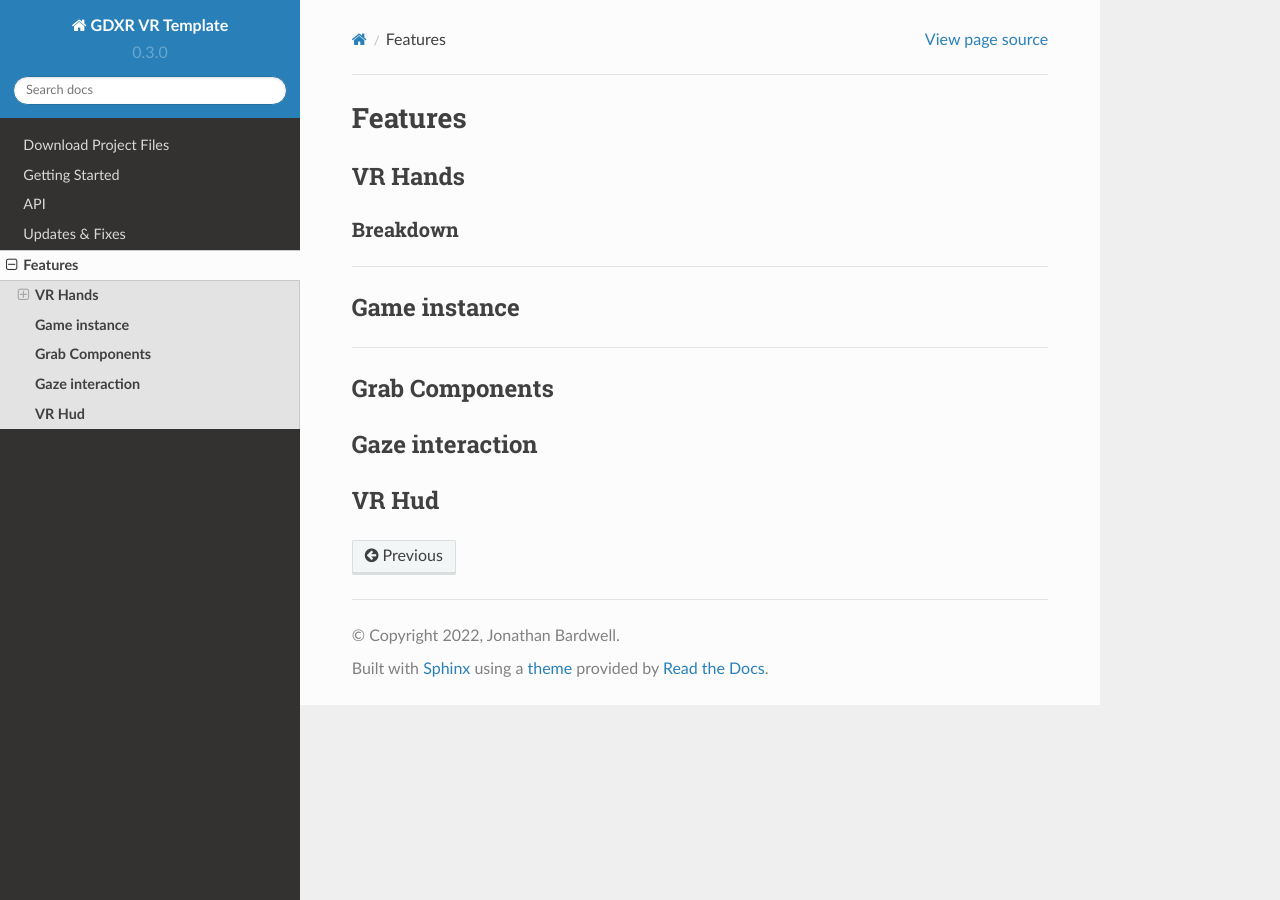
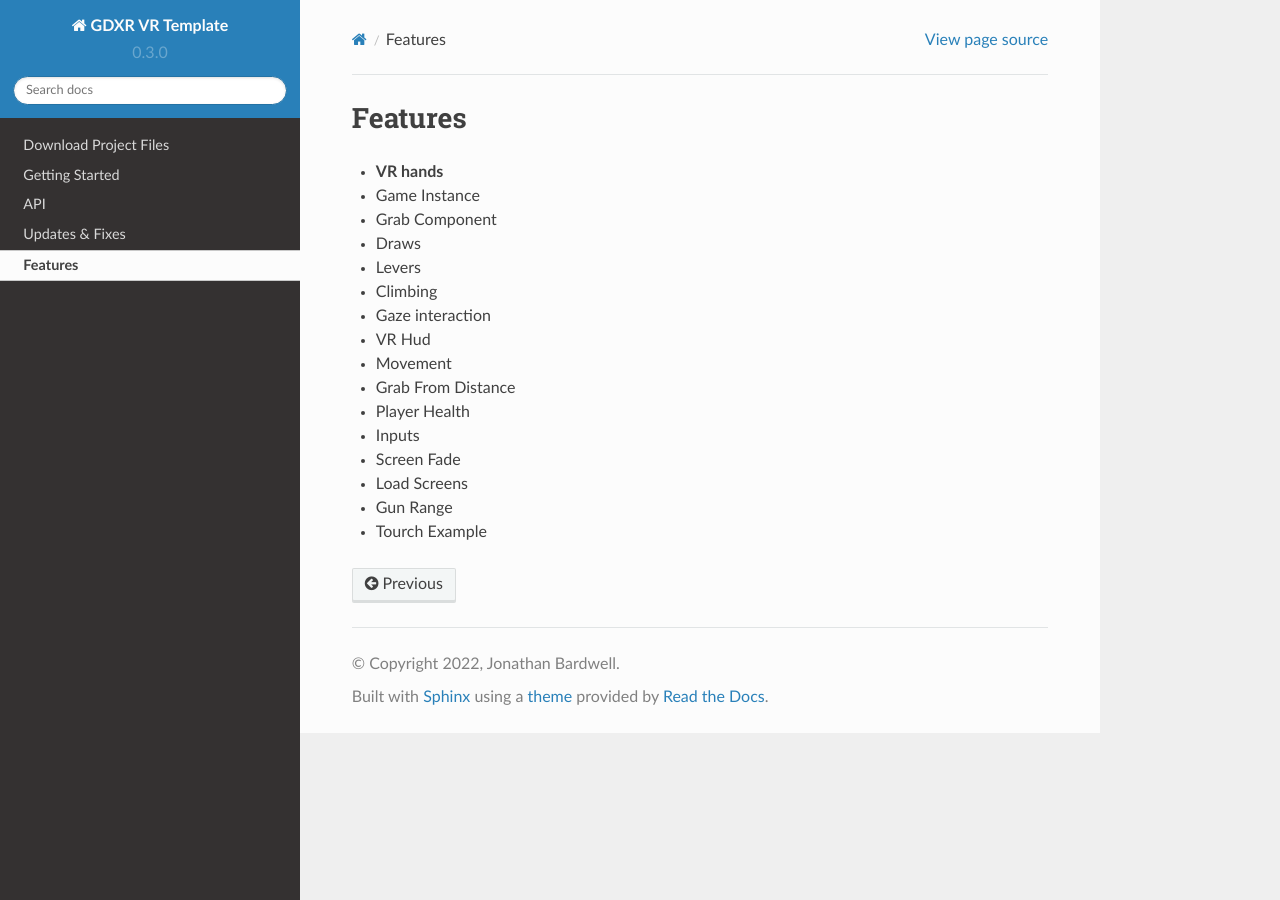
Before and after one commit to jonathan9232/GDXR-VR-Template-Documentation, a Sphinx documentation site: the page built from docs/source/Features.rst, in a window 1280 px wide. Built offline with Sphinx 7.4.7 and the Read the Docs theme 2.0.0, drawn with Linux system fonts in a browser that asks for light colours.

Commit message:
Update Features.rst

```diff
--- a/docs/source/Features.rst
+++ b/docs/source/Features.rst
@@ -1,25 +1,19 @@
 Features
 ========
 
-**VR Hands**
-^^^^^^^^^^^^
-
-**Breakdown**
---------------
-
-~~~~~~~~~~~~~~~~~~~~~~~~~~~~~~~~~~~~~~~~~~~~~~~~~~~~~~~~~~~~~~~~~~~~~~~~~~~~~~~~~~~~~~~~~~~~~~~~~~~~~~~~~~~~~~~~~~~~~~~~~~~~~~~~~
-
-
-**Game instance**
-^^^^^^^^^^^^^^^^^
-
--------------------------------------------------------------------------------------------------------------------------------------
-
-**Grab Components**
-^^^^^^^^^^^^^^
-
-**Gaze interaction**
-^^^^^^^^^^^^^^^^^^^^
-
-**VR Hud**
-^^^^^^^^^^
+- **VR hands**
+- Game Instance
+- Grab Component
+- Draws
+- Levers
+- Climbing
+- Gaze interaction
+- VR Hud
+- Movement
+- Grab From Distance
+- Player Health
+- Inputs
+- Screen Fade
+- Load Screens
+- Gun Range
+- Tourch Example
```
